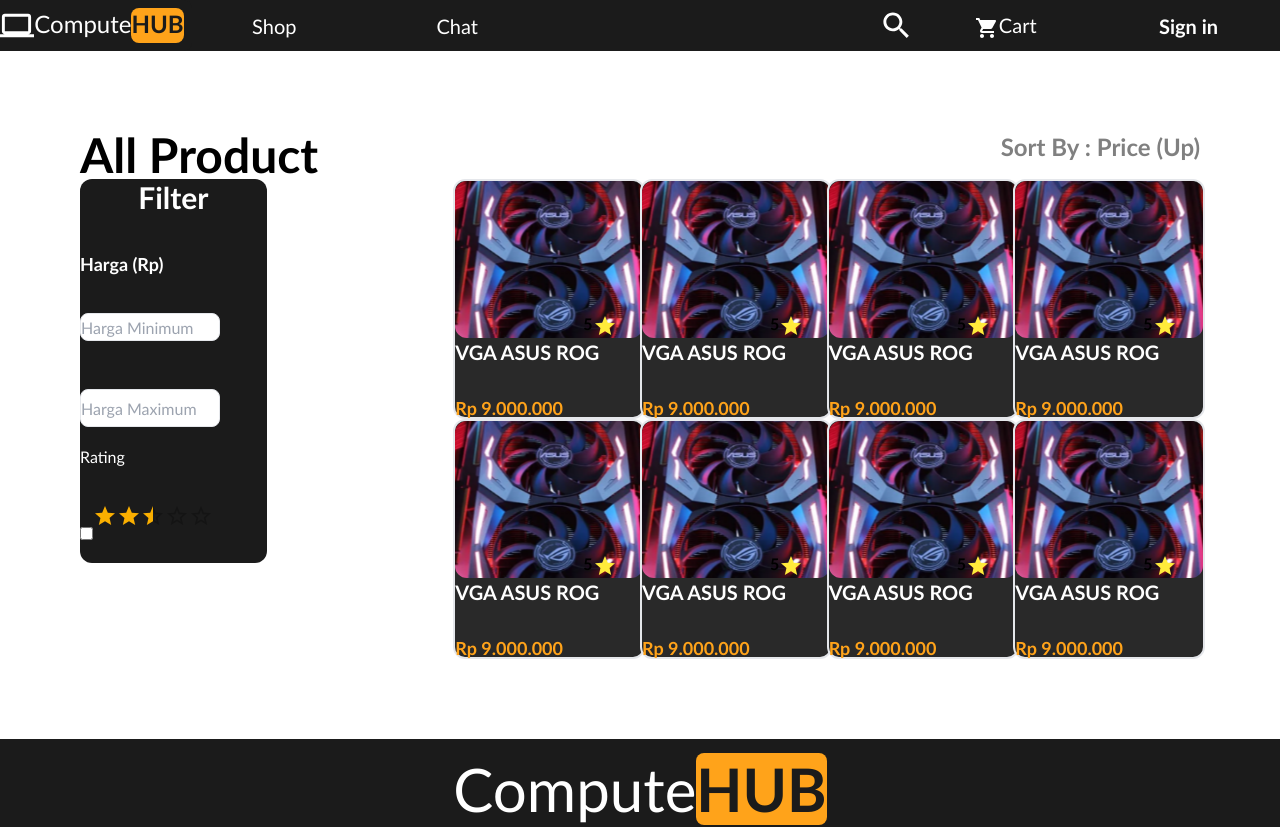
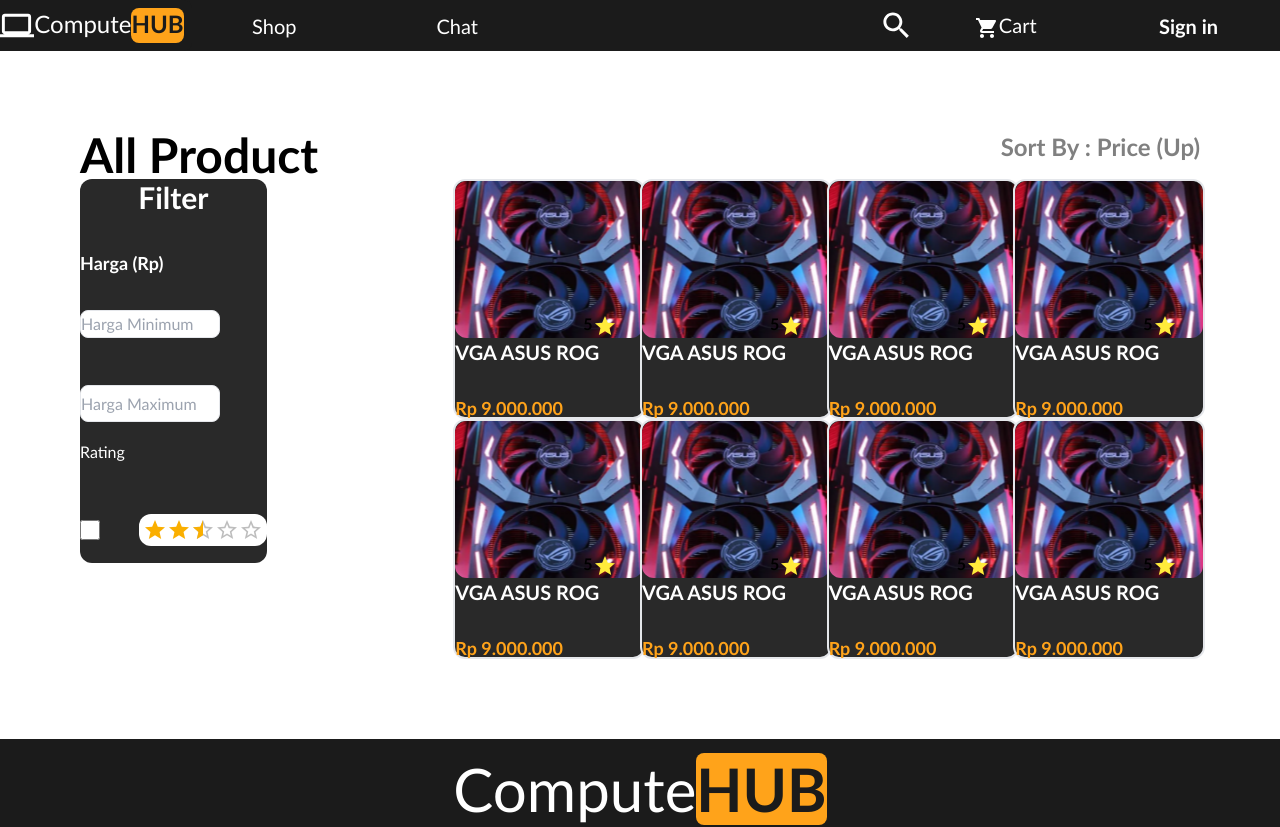
Before and after one commit to ReyKeyS/ComputeHub-frontend, a React (Vite) app: page /shop in a window 1280 px wide. Shown: the top 827 px of the page. Built offline with nearby package versions, Linux system fonts and the light colour scheme; no server answers.

Commit message:
rapino rating

```diff
--- a/src/pages/Shop.jsx
+++ b/src/pages/Shop.jsx
@@ -12,18 +12,17 @@
             <div className="p-20 grid grid-cols-3">
                 <span className="font-bold text-5xl">All Product</span>
                 <span className="col-start-3 ml-auto text-abu-abu font-bold text-2xl">Sort By : Price (Up)</span>
-                <div className="w-1/2 h-96 bg-abu-super-gelap rounded-xl grid justify-center">
+                <div className="w-1/2 h-96 bg-abu-gelap rounded-xl grid justify-center">
                     <span className="text-putih text-3xl font-bold text-center">Filter</span>
                     <span className="text-putih text-lg font-bold">Harga (Rp)</span>
                     <input type="text" placeholder="Harga Minimum" className="border rounded-lg w-3/4 h-1/2" />
                     <input type="text" placeholder="Harga Maximum" className="border rounded-lg mt-5 w-3/4 h-1/2" />
                     <span className="text-putih">Rating</span>
-                    <div className="flex">
-                        <input type="checkbox" />
-                    <Stack spacing={1}>
-                        <Rating name="half-rating" defaultValue={2.5} precision={0.5} />
-                    </Stack>
-
+                    <div className="flex justify-between place-items-center">
+                        <input type="checkbox" className="w-5 h-5"/>
+                        <Stack spacing={1} className="bg-white h-max rounded-xl p-1">
+                            <Rating name="half-rating" defaultValue={2.5} precision={0.5} />
+                        </Stack>
                     </div>
                 </div>
                 <div className="col-span-2 grid grid-cols-4">
```
